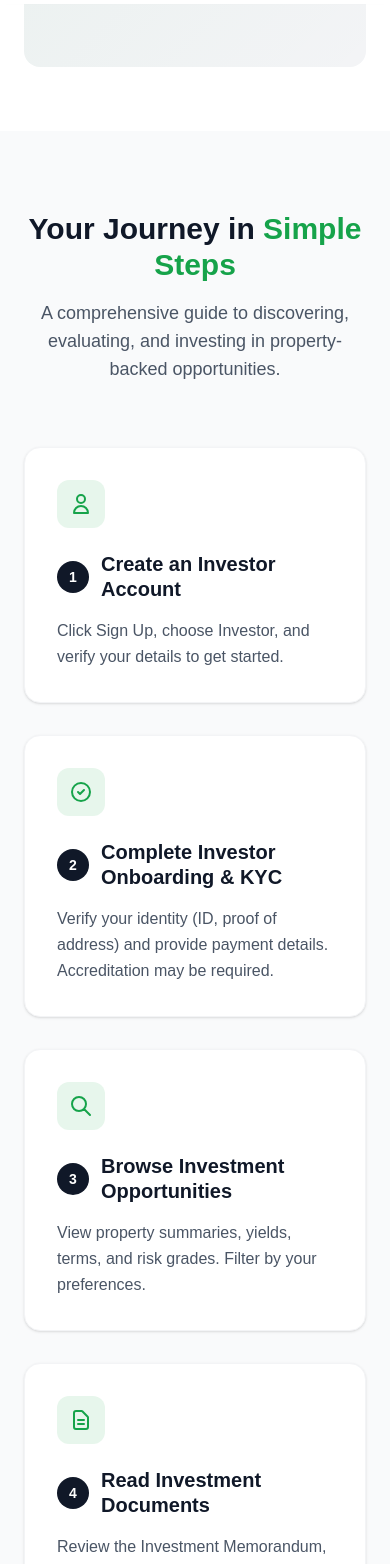
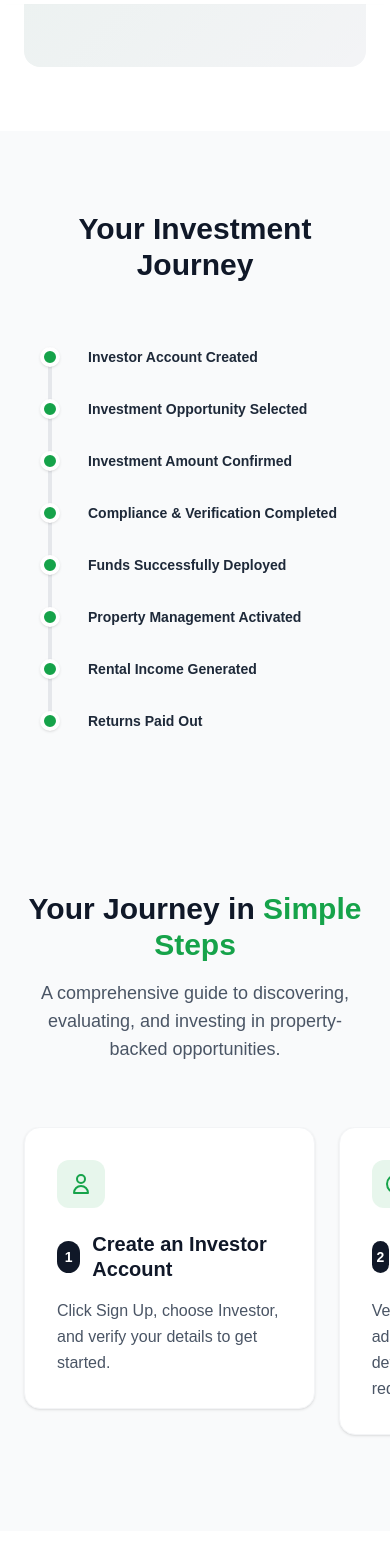
Before and after one commit to Synergyfy/Help2Home, a Next.js app: page /how-it-works/investors in a window 390 px wide. Shown: the part 840-2404 px from the top of the page. Built offline with nearby package versions, Linux system fonts and the light colour scheme.

Commit message:
updated changes

```diff
--- a/app/how-it-works/investors/page.tsx
+++ b/app/how-it-works/investors/page.tsx
@@ -5,6 +5,7 @@ import FadeIn from '@/components/FadeIn';
 import InvestorSteps from '@/components/InvestorSteps';
 import InvestorEarningsCalculator from '@/components/InvestorEarningsCalculator';
 import HowItWorksFAQs from '@/components/HowItWorksFAQs';
+import InvestorTimeline from '@/components/InvestorsTimeline';
 
 export const metadata: Metadata = {
     title: 'How It Works for Investors - Help2Home',
@@ -52,6 +53,8 @@ export default function InvestorHowItWorksPage() {
                 </div>
             </section>
 
+            <InvestorTimeline/>
+
             {/* Steps Section */}
             <InvestorSteps />
 
--- a/app/how-it-works/landlords/page.tsx
+++ b/app/how-it-works/landlords/page.tsx
@@ -52,11 +52,14 @@ export default function LandlordHowItWorksPage() {
                 </div>
             </section>
 
+            {/* Calculator Section */}
+
+            <LandlordEarningsCalculator />
+
+
             {/* Steps Section */}
             <LandlordSteps />
 
-            {/* Calculator Section */}
-            <LandlordEarningsCalculator />
 
             {/* CTA Section */}
             <section className="py-20 bg-gradient-to-br from-brand-green/5 to-brand-purple/5">
--- a/app/how-it-works/tenants/page.tsx
+++ b/app/how-it-works/tenants/page.tsx
@@ -2,8 +2,7 @@ import { Suspense } from "react";
 import TenantSteps from "@/components/TenantSteps";
 import TenantTimeline from "@/components/TenantTimeline";
 import TenantCallouts from "@/components/TenantCallouts";
-import RentCalculator from "@/components/RentCalculator";
-import AffordabilityCalculator from "@/components/AffordabilityCalculator";
+import CalculatorCTA from "@/components/lib/CalculatorCTA"
 import HowItWorksFAQs from "@/components/HowItWorksFAQs";
 import FadeIn from "@/components/FadeIn";
 import Link from "next/link";
@@ -56,19 +55,42 @@ export default function TenantHowItWorksPage() {
           </FadeIn>
         </div>
       </section>
-
+      <TenantTimeline />
       <TenantSteps />
-      <TenantTimeline />
       <TenantCallouts />
 
-      {/* ✅ REQUIRED SUSPENSE BOUNDARIES */}
-      <Suspense fallback={null}>
-        <AffordabilityCalculator />
-      </Suspense>
+      <section className="py-20 bg-white">
+      <div className="container mx-auto px-6 md:px-12">
 
-      <Suspense fallback={null}>
-        <RentCalculator />
-      </Suspense>
+        {/* Section Heading */}
+        <div className="text-center mb-12">
+          <h2 className="text-3xl font-bold text-gray-900 mb-4">
+            Know Your Numbers Before You Commit
+          </h2>
+          <p className="text-gray-600 max-w-2xl mx-auto">
+            Make smarter housing and investment decisions with quick, reliable estimates.
+          </p>
+        </div>
+
+        {/* CTA Cards */}
+        <div className="grid grid-cols-1 md:grid-cols-2 gap-8">
+          <CalculatorCTA
+            title="Check Rent Affordability"
+            description="Estimate your rent affordability with ease."
+            placeholder="Enter Annual Rent (₦)"
+            redirectPath="/check-rent-affordability"
+          />
+
+          <CalculatorCTA
+            title="Maximize Your Investment Potential"
+            description="Quickly find out how much you can invest in properties and expected returns."
+            placeholder="Enter Investment Amount (₦)"
+            redirectPath="/investor-earning-calculator"
+          />
+        </div>
+
+      </div>
+    </section>
 
       {/* CTA Section */}
       <section className="py-20 bg-gradient-to-br from-brand-green/5 to-brand-purple/5">
--- a/app/onboarding/[role]/page.tsx
+++ b/app/onboarding/[role]/page.tsx
@@ -11,7 +11,7 @@ import { useCountries, useCountryStates } from '@/hooks/useCountries';
 
 export default function OnboardingPage() {
   const router = useRouter();
-  const roles = useUserStore((state) => state.role); // array of roles
+  const roles = useUserStore((state) => state.role);
   const setUserOnboarding = useUserStore((state) => state.setOnboarding);
 
   const formData = useOnboardingStore((state) => state.formData);
--- a/components/InvestorSteps.tsx
+++ b/components/InvestorSteps.tsx
@@ -168,7 +168,7 @@ const steps = [
 
 export default function InvestorSteps() {
     return (
-        <section className="py-20 bg-gray-50">
+         <section className="py-20 bg-gray-50">
             <div className="container mx-auto px-6 md:px-12">
                 <FadeIn>
                     <div className="text-center max-w-3xl mx-auto mb-16">
@@ -181,21 +181,52 @@ export default function InvestorSteps() {
                     </div>
                 </FadeIn>
 
-                <div className="grid grid-cols-1 md:grid-cols-2 lg:grid-cols-3 gap-8">
+                {/* Mobile Swipe */}
+                <div className="md:hidden overflow-x-auto snap-x snap-mandatory flex gap-6 pb-4 -mx-6 px-6">
+                    {steps.map((step, index) => (
+                        <div key={index} className="min-w-[85%] snap-center">
+                            <FadeIn delay={index * 0.03}>
+                                <div className="bg-white p-8 rounded-2xl shadow-sm border border-gray-100 h-full">
+                                    <div className="w-12 h-12 bg-brand-green/10 rounded-xl flex items-center justify-center text-brand-green mb-6">
+                                        {step.icon}
+                                    </div>
+
+                                    <div className="flex items-center gap-3 mb-4">
+                                        <span className="w-8 h-8 rounded-full bg-gray-900 text-white flex items-center justify-center font-bold text-sm">
+                                            {index + 1}
+                                        </span>
+                                        <h3 className="text-xl font-bold text-gray-900 leading-tight">
+                                            {step.title}
+                                        </h3>
+                                    </div>
+
+                                    <p className="text-gray-600 leading-relaxed">
+                                        {step.description}
+                                    </p>
+                                </div>
+                            </FadeIn>
+                        </div>
+                    ))}
+                </div>
+
+                {/* Desktop Grid */}
+                <div className="hidden md:grid grid-cols-2 lg:grid-cols-3 gap-8">
                     {steps.map((step, index) => (
                         <FadeIn key={index} delay={index * 0.05}>
                             <div className="bg-white p-8 rounded-2xl shadow-sm border border-gray-100 h-full hover:shadow-md transition-shadow">
                                 <div className="w-12 h-12 bg-brand-green/10 rounded-xl flex items-center justify-center text-brand-green mb-6">
                                     {step.icon}
                                 </div>
+
                                 <div className="flex items-center gap-3 mb-4">
-                                    <span className="flex-shrink-0 w-8 h-8 rounded-full bg-gray-900 text-white flex items-center justify-center font-bold text-sm">
+                                    <span className="w-8 h-8 rounded-full bg-gray-900 text-white flex items-center justify-center font-bold text-sm">
                                         {index + 1}
                                     </span>
                                     <h3 className="text-xl font-bold text-gray-900 leading-tight">
                                         {step.title}
                                     </h3>
                                 </div>
+
                                 <p className="text-gray-600 leading-relaxed">
                                     {step.description}
                                 </p>
--- /dev/null
+++ b/components/InvestorsTimeline.tsx
@@ -0,0 +1,56 @@
+'use client';
+
+import FadeIn from './FadeIn';
+
+const milestones = [
+    "Investor Account Created",
+    "Investment Opportunity Selected",
+    "Investment Amount Confirmed",
+    "Compliance & Verification Completed",
+    "Funds Successfully Deployed",
+    "Property Management Activated",
+    "Rental Income Generated",
+    "Returns Paid Out"
+];
+
+export default function InvestorTimeline() {
+    return (
+        <section className="py-20 bg-gray-50 overflow-hidden">
+            <div className="container mx-auto px-6 md:px-12">
+                <FadeIn>
+                    <h2 className="text-3xl font-bold text-center mb-16 text-gray-900">
+                        Your Investment Journey
+                    </h2>
+                </FadeIn>
+
+                <div className="relative">
+                    {/* Horizontal Line (Desktop) */}
+                    <div className="hidden md:block absolute top-6 left-0 w-full h-1 bg-gray-200 rounded-full"></div>
+
+                    {/* Vertical Line (Mobile) */}
+                    <div className="md:hidden absolute top-0 left-6 h-full w-1 bg-gray-200 rounded-full"></div>
+
+                    <div className="grid grid-cols-1 md:grid-cols-8 gap-8 md:gap-0">
+                        {milestones.map((milestone, index) => (
+                            <FadeIn key={index} delay={index * 0.1}>
+                                <div className="relative flex md:flex-col items-center md:text-center pl-16 md:pl-0">
+
+                                    {/* Dot */}
+                                    <div className="absolute left-4 md:left-1/2 md:-translate-x-1/2 top-0 md:top-4 w-5 h-5 rounded-full bg-brand-green border-4 border-white shadow-sm z-10"></div>
+
+                                    {/* Content */}
+                                    <div className="md:pt-12">
+                                        <p className="text-sm font-bold text-gray-800">
+                                            {milestone}
+                                        </p>
+                                    </div>
+
+                                </div>
+                            </FadeIn>
+                        ))}
+                    </div>
+                </div>
+            </div>
+        </section>
+    );
+}
--- a/components/lib/CalculatorCTA.tsx
+++ b/components/lib/CalculatorCTA.tsx
@@ -20,11 +20,28 @@ export default function CalculatorCTA({
   ctaText = 'Calculate Now',
 }: CalculatorCTAProps) {
   const router = useRouter();
-  const [amount, setAmount] = useState<number | ''>('');
+  const [amount, setAmount] = useState<string>('');
+
+  // Format number with commas
+  const formatNumber = (value: string) => {
+    if (!value) return '';
+    const numericValue = value.replace(/,/g, '');
+    if (isNaN(Number(numericValue))) return '';
+    return Number(numericValue).toLocaleString();
+  };
+
+  const handleChange = (e: React.ChangeEvent<HTMLInputElement>) => {
+    const rawValue = e.target.value.replace(/,/g, '');
+    if (/^\d*$/.test(rawValue)) {
+      setAmount(rawValue);
+    }
+  };
 
   const handleRedirect = () => {
-    if (!amount || amount <= 0) return;
-    router.push(`${redirectPath}?amount=${amount}`);
+    const numericAmount = Number(amount);
+    if (!numericAmount || numericAmount <= 0) return;
+
+    router.push(`${redirectPath}?amount=${numericAmount}`);
   };
 
   return (
@@ -32,17 +49,22 @@ export default function CalculatorCTA({
       <div className="container mx-auto px-6 md:px-12">
         <FadeIn direction="up">
           <div className="max-w-3xl mx-auto text-center mb-12">
-            <h2 className="text-3xl md:text-4xl font-bold text-gray-900 mb-4">{title}</h2>
-            <p className="text-gray-600 text-lg md:text-xl">{description}</p>
+            <h2 className="text-3xl md:text-4xl font-bold text-gray-900 mb-4">
+              {title}
+            </h2>
+            <p className="text-gray-600 text-lg md:text-xl">
+              {description}
+            </p>
           </div>
         </FadeIn>
 
         <FadeIn direction="up" delay={0.1}>
           <div className="max-w-xl mx-auto flex flex-col md:flex-row gap-4 items-center">
             <input
-              type="number"
-              value={amount}
-              onChange={(e) => setAmount(Number(e.target.value))}
+              type="text"
+              inputMode="numeric"
+              value={formatNumber(amount)}
+              onChange={handleChange}
               placeholder={placeholder}
               className="flex-1 px-4 py-3 rounded-lg border border-gray-300 focus:ring-2 focus:ring-brand-green focus:border-transparent outline-none transition-all"
             />
```
Also changed, not shown: components/TenantSteps.tsx (+52 -75 lines).
